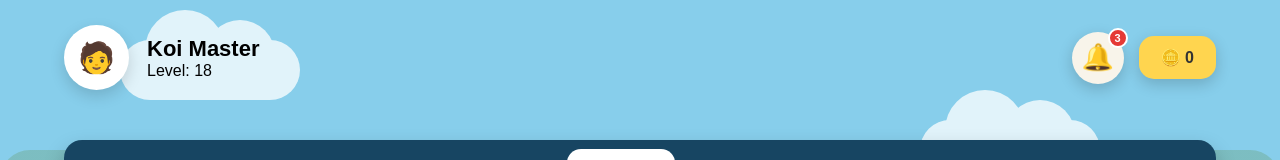
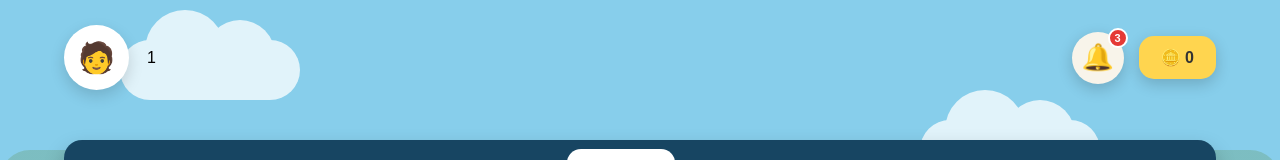
Before and after one commit to tranthinh222/Koi-Breeding, a React (Vite) app in the folder client/: page /shop in a window 1280 px wide. Shown: the top 160 px of the page. Built offline with nearby package versions, Linux system fonts and the light colour scheme; no server answers.

Commit message:
feat: add experience points to user header and update initial exp value in User model

```diff
--- a/client/src/api/header.ts
+++ b/client/src/api/header.ts
@@ -5,6 +5,7 @@ export interface HeaderInfo {
   id: number
   username: string
   balance: number
+  exp: number
 }
 
 export async function getUserInfo(userId: number): Promise<HeaderInfo> {
@@ -17,5 +18,6 @@ export async function getUserInfo(userId: number): Promise<HeaderInfo> {
     id: user.id,
     username: user.username,
     balance: wallet.balance,
+    exp: user.exp,
   }
 }
--- a/client/src/components/Header.tsx
+++ b/client/src/components/Header.tsx
@@ -5,6 +5,7 @@ const CURRENT_USER_ID = 1
 
 export default function ShopHeader() {
   const [username, setUsername] = useState('')
+  const [exp, setExp] = useState(1)
   const [balance, setBalance] = useState<number>(0)
   const [loading, setLoading] = useState(true)
 
@@ -15,6 +16,7 @@ export default function ShopHeader() {
 
         setUsername(data.username)
         setBalance(data.balance)
+        setExp(data.exp)
       } catch (error) {
         console.error('Failed to load header information:', error)
       } finally {
@@ -31,8 +33,8 @@ export default function ShopHeader() {
         <div className="avatar">🧑</div>
 
         <div>
-          <h3>{loading ? 'Loading...' : username || 'Koi Master'}</h3>
-          <p>Level: 18</p>
+          <h3>{loading ? 'Loading...' : username}</h3>
+          <p>{loading ? 'Loading...' : exp}</p>
         </div>
       </div>
 
```
Also changed, not shown: 1 other file (tests, documents, lock files or other folders).
